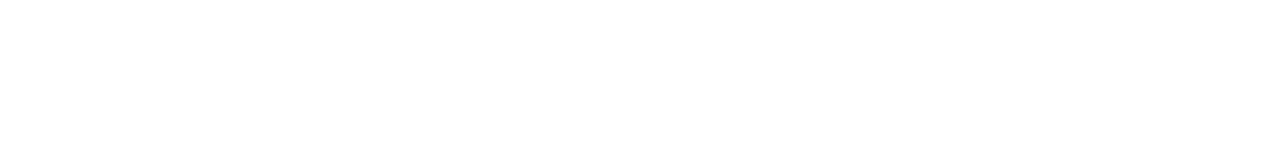
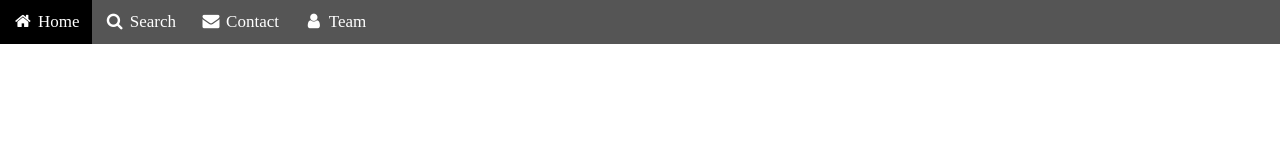
Before and after one commit to marweentimbreza/landing-page, a plain HTML site: page index.html in a window 1280 px wide. Drawn offline with Linux system fonts and the light colour scheme.

Commit message:
Added Navigation bar

```diff
--- a/index.html
+++ b/index.html
@@ -1,20 +1,27 @@
 <!DOCTYPE html>
 <html lang="en">
 <head>
-   <!--Fix the favicon first-->
+   <!--favicon-->
    <link rel="apple-touch-icon" sizes="180x180" href="images/apple-touch-icon.png">
    <link rel="icon" type="image/png" sizes="32x32" href="images/favicon-32x32.png">
    <link rel="icon" type="image/png" sizes="16x16" href="images/favicon-16x16.png">
    <link rel="manifest" href="/site.webmanifest">
    <link rel="mask-icon" href="/safari-pinned-tab.svg" color="#5bbad5">
    <link rel="shortcut icon" href="favicon.ico" type="image/logo-icon">
+   <link rel="stylesheet" href="https://cdnjs.cloudflare.com/ajax/libs/font-awesome/4.7.0/css/font-awesome.min.css">
+   <link rel="stylesheet" href="styles.css">
    <meta name="msapplication-TileColor" content="#da532c">
    <meta name="theme-color" content="#ffffff">
    <meta charset="UTF-8">
-   <title>Cryto Related</title>
+   <title>Crytocurrency Stuff</title>
 </head>
 <body>
-   <!--Navigation bar-->
-
+<!--Navigation bar-->
+<div class="navbar">
+  <a class="active" href="#"><i class="fa fa-fw fa-home"></i> Home</a>
+    <a href="#"><i class="fa fa-fw fa-search"></i> Search</a>
+    <a href="#"><i class="fa fa-fw fa-envelope"></i> Contact</a>
+    <a href="#"><i class="fa fa-fw fa-user"></i> Team</a>
+</div>
 </body>
 </html>
--- a/styles.css
+++ b/styles.css
@@ -4,3 +4,38 @@
    font-size: medium;
    font-family: 'Times New Roman', Times, serif;
 }
+
+/* Style the navigation bar */
+.navbar {
+  width: 100%;
+  background-color: #555;
+  overflow: auto;
+}
+
+/* Navbar links */
+.navbar a {
+  float: left;
+  text-align: center;
+  padding: 12px;
+  color: white;
+  text-decoration: none;
+  font-size: 17px;
+}
+
+/* Navbar links on mouse-over */
+.navbar a:hover {
+  background-color: #000;
+}
+
+/* Current/active navbar link */
+.active {
+  background-color: #04AA6D;
+}
+
+/* Add responsiveness - will automatically display the navbar vertically instead of horizontally on screens less than 500 pixels */
+@media screen and (max-width: 500px) {
+  .navbar a {
+    float: none;
+    display: block;
+  }
+}
```
